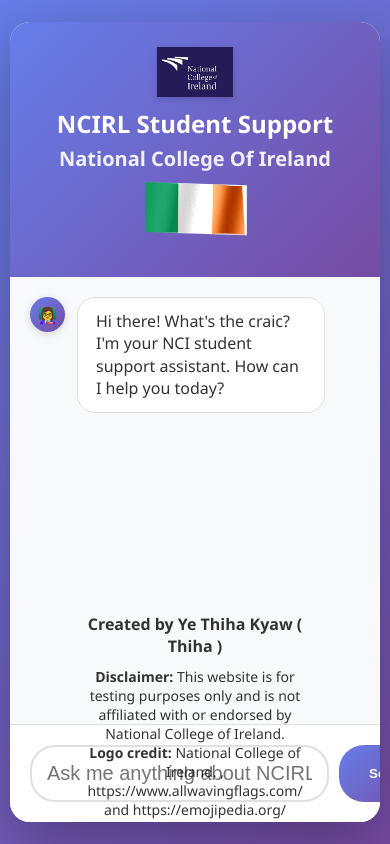
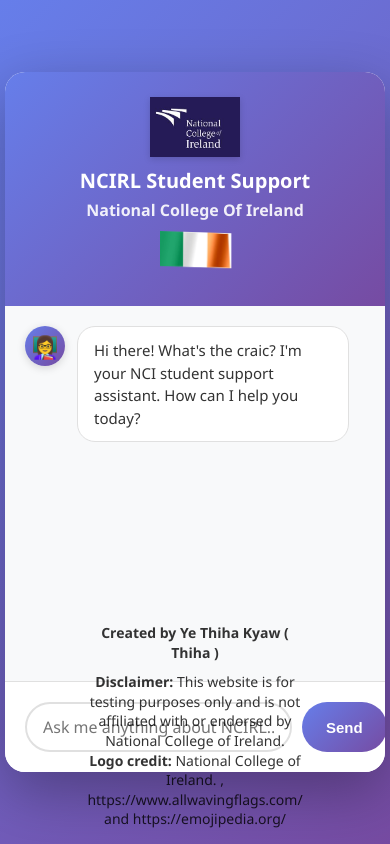
Before and after one commit to Ye-Thiha-Kyaw/ncirl-chatbot, a Flask app: page / in a window 390 px wide. Run offline with Flask 3, Linux system fonts and the light colour scheme; parts of the project's set-up code (start-up, migrations or seed data) failed here and were passed over.

Commit message:
update css file

```diff
--- a/static/css/style.css
+++ b/static/css/style.css
@@ -66,9 +66,34 @@ body {
     justify-content: center;
 }
 
-.header-text p{
+.header-text p {
     font-weight: bold;
     font-size: 20px;
+}
+
+.flag {
+    width: 100px;
+    height: 70px;
+    background-image: url('/static/images/Flag_of_Ireland.gif');
+    background-size: contain;
+    background-repeat: no-repeat;
+    animation: wave 2s ease-in-out infinite;
+    transform-origin: left center;
+}
+
+@keyframes wave {
+    0%, 100% {
+        transform: skewY(0deg) scaleX(1);
+    }
+    25% {
+        transform: skewY(2deg) scaleX(1.02);
+    }
+    50% {
+        transform: skewY(0deg) scaleX(1);
+    }
+    75% {
+        transform: skewY(-2deg) scaleX(1.02);
+    }
 }
 
 .admin-link {
@@ -96,7 +121,7 @@ body {
 }
 
 .message {
-    margin-bottom: 15px;
+    margin-bottom: 20px;
     animation: slideIn 0.3s ease-out;
     display: flex;
     align-items: flex-start;
@@ -108,14 +133,14 @@ body {
 }
 
 .message-avatar {
-    width: 60px;
-    height: 60px;
+    width: 50px;
+    height: 50px;
     border-radius: 50%;
     display: flex;
     align-items: center;
     justify-content: center;
     font-weight: bold;
-    font-size: 48px;
+    font-size: 26px;
     flex-shrink: 0;
     color: white;
     box-shadow: 0 2px 8px rgba(0, 0, 0, 0.15);
@@ -123,56 +148,10 @@ body {
 
 .bot-avatar {
     background: linear-gradient(135deg, #667eea 0%, #764ba2 100%);
-
 }
 
 .user-avatar {
     background: linear-gradient(135deg, #43e97b 0%, #38f9d7 100%);
-}
-
-.flag {
-    width: 100px;
-    height: 70px;
-    background-image: url('/static/images/Flag_of_Ireland.gif');
-    background-size: contain;
-    background-repeat: no-repeat;
-    animation: wave 2s ease-in-out infinite;
-    transform-origin: left center;
-}
-
-@keyframes wave {
-    0%, 100% {
-        transform: skewY(0deg) scaleX(1);
-    }
-    25% {
-        transform: skewY(2deg) scaleX(1.02);
-    }
-    50% {
-        transform: skewY(0deg) scaleX(1);
-    }
-    75% {
-        transform: skewY(-2deg) scaleX(1.02);
-    }
-}
-
-footer {
-    position: fixed;
-    bottom: 20px;
-    left: 50%;
-    color: rgb(0, 0, 0);
-    font-size: 16px;
-    opacity: 0.8;
-    transform: translateX(-50%);
-    text-align: center;
-    max-width: 90%;
-}
-
-footer p {
-    margin: 5px 0;
-}
-
-footer .author{
-    font-weight: bold;
 }
 
 @keyframes slideIn {
@@ -188,12 +167,12 @@ footer .author{
 
 .user-message,
 .bot-message {
-    padding: 12px 18px;
+    padding: 15px 20px;
     border-radius: 18px;
     max-width: 70%;
     word-wrap: break-word;
-    line-height: 1.4;
-    font-size: 20px;
+    line-height: 1.5;
+    font-size: 16px;
 }
 
 .user-message {
@@ -214,6 +193,15 @@ footer .author{
     font-weight: 600;
 }
 
+.bot-message a {
+    color: #667eea;
+    text-decoration: underline;
+}
+
+.bot-message a:hover {
+    color: #764ba2;
+}
+
 .bot-message br {
     line-height: 1.8;
 }
@@ -231,12 +219,13 @@ footer .author{
 
 #userInput {
     flex: 1;
-    padding: 15px;
+    padding: 15px 20px;
     border: 2px solid #e0e0e0;
     border-radius: 25px;
-    font-size: 20px;
+    font-size: 16px;
     outline: none;
     transition: border-color 0.3s;
+    font-family: 'Segoe UI', Tahoma, Geneva, Verdana, sans-serif;
 }
 
 #userInput:focus {
@@ -244,22 +233,24 @@ footer .author{
 }
 
 #sendBtn {
-    padding: 15px 30px;
+    padding: 15px 35px;
     background: linear-gradient(135deg, #667eea 0%, #764ba2 100%);
     color: white;
     border: none;
     border-radius: 25px;
     cursor: pointer;
     font-weight: bold;
-    transition: transform 0.2s;
+    font-size: 16px;
+    transition: transform 0.2s, box-shadow 0.2s;
 }
 
 #sendBtn:hover {
     transform: scale(1.05);
+    box-shadow: 0 4px 12px rgba(102, 126, 234, 0.4);
 }
 
 #sendBtn:active {
-    transform: scale(0.95);
+    transform: scale(0.98);
 }
 
 .loading {
@@ -273,8 +264,7 @@ footer .author{
 }
 
 @keyframes pulse {
-    0%,
-    100% {
+    0%, 100% {
         opacity: 0.3;
     }
     50% {
@@ -289,40 +279,142 @@ footer .author{
 }
 
 @keyframes blink {
-    0%,
-    49% {
+    0%, 49% {
         opacity: 1;
     }
-    50%,
-    100% {
+    50%, 100% {
         opacity: 0;
     }
 }
 
+footer {
+    position: fixed;
+    bottom: 20px;
+    left: 50%;
+    color: rgb(0, 0, 0);
+    font-size: 14px;
+    opacity: 0.8;
+    transform: translateX(-50%);
+    text-align: center;
+    max-width: 90%;
+    padding: 0 20px;
+    z-index: 100;
+}
+
+footer p {
+    margin: 5px 0;
+    line-height: 1.4;
+}
+
+footer .author {
+    font-weight: bold;
+    font-size: 16px;
+}
+
 /* Mobile responsive */
 @media (max-width: 768px) {
+    body {
+        padding: 5px;
+    }
+
+    .chat-container {
+        height: 95vh;
+        max-height: 700px;
+    }
+
     .header-content {
         flex-direction: column;
         gap: 10px;
     }
 
     .ncirl-logo {
-        max-height: 50px;
+        max-height: 60px;
+    }
+
+    .flag {
+        width: 70px;
+        height: 50px;
     }
 
     .header-text {
         align-items: center;
     }
 
+    .header-text p {
+        font-size: 16px;
+    }
+
+    .chat-header h1 {
+        font-size: 20px;
+    }
+
     .message-avatar {
-        width: 35px;
-        height: 35px;
-        font-size: 16px;
+        width: 40px;
+        height: 40px;
+        font-size: 22px;
     }
 
     .user-message,
     .bot-message {
+        font-size: 15px;
+        max-width: 80%;
+        padding: 12px 16px;
+    }
+
+    #userInput {
         font-size: 16px;
-        max-width: 75%;
+        padding: 12px 16px;
+    }
+
+    #sendBtn {
+        padding: 12px 24px;
+        font-size: 15px;
+    }
+
+    footer {
+        font-size: 12px;
+        bottom: 10px;
+    }
+
+    footer .author {
+        font-size: 14px;
     }
 }
+
+/* Tablet responsive */
+@media (min-width: 769px) and (max-width: 1024px) {
+    .chat-container {
+        max-width: 900px;
+        height: 700px;
+    }
+
+    .message-avatar {
+        width: 45px;
+        height: 45px;
+        font-size: 24px;
+    }
+
+    .user-message,
+    .bot-message {
+        font-size: 15px;
+    }
+}
+
+/* Large screens */
+@media (min-width: 1400px) {
+    .chat-container {
+        max-width: 1200px;
+        height: 850px;
+    }
+
+    .message-avatar {
+        width: 55px;
+        height: 55px;
+        font-size: 28px;
+    }
+
+    .user-message,
+    .bot-message {
+        font-size: 17px;
+    }
+}
```
